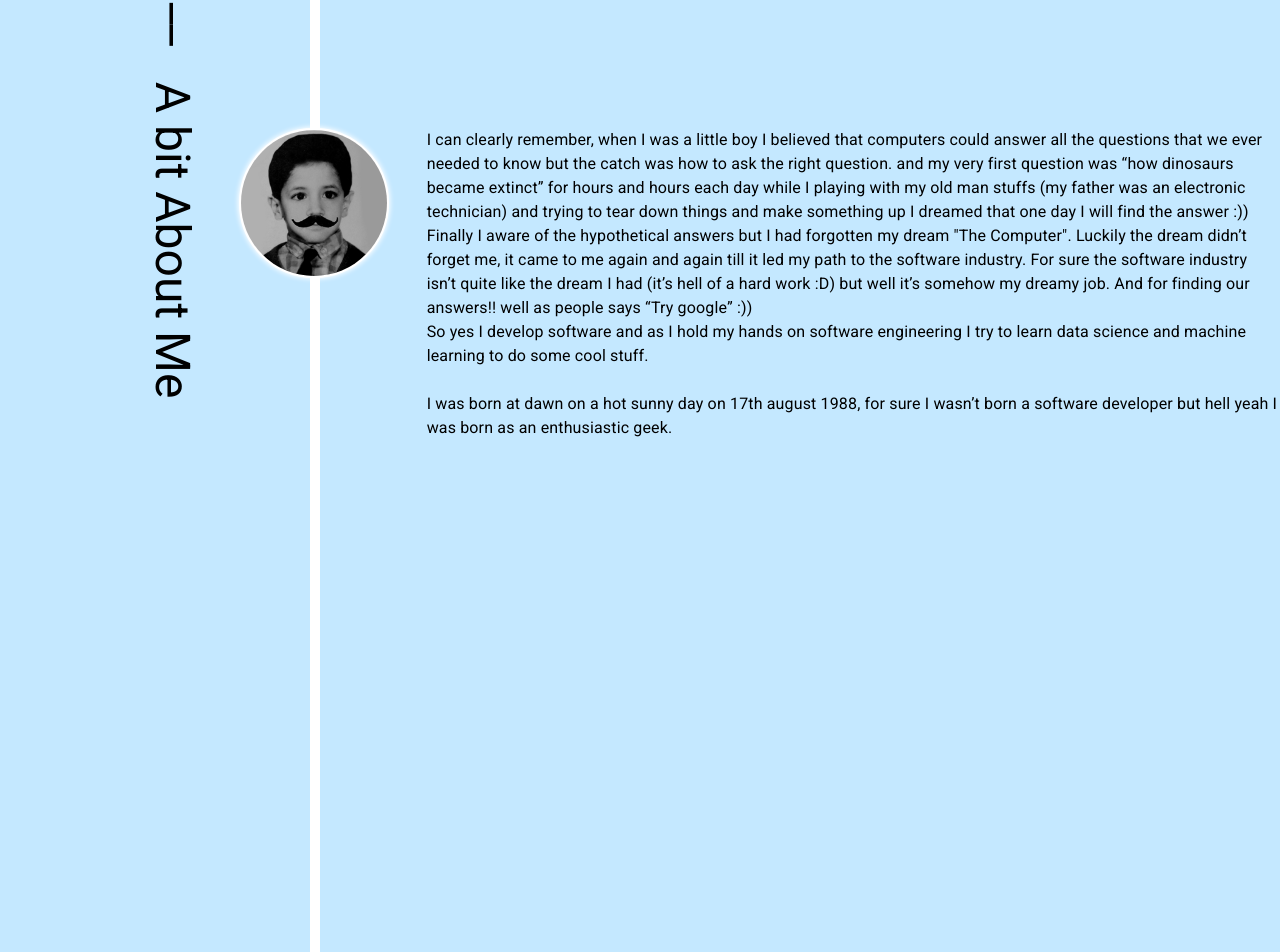
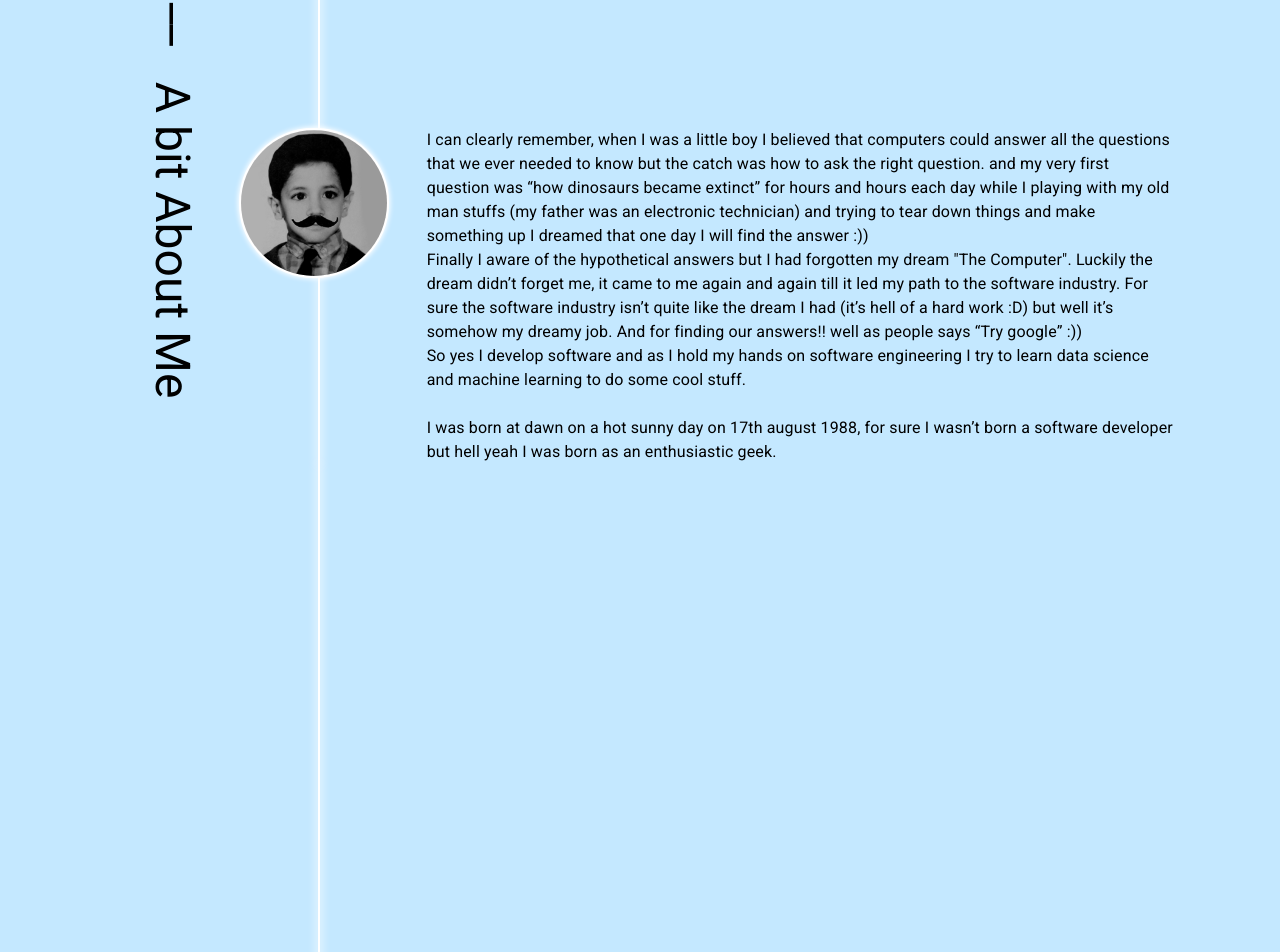
Before and after one commit to kianooshsanatkar/knsn_website, a React (Create React App) app: page / in a window 1280 px wide. Shown: the part 1712-2664 px from the top of the page. Built offline with nearby package versions, Linux system fonts and the light colour scheme.

Commit message:
clean codes a bit

```diff
--- a/src/components/sections/contact.component.jsx
+++ b/src/components/sections/contact.component.jsx
@@ -1,7 +1,7 @@
 import React from "react";
 import Grid from "@material-ui/core/Grid";
 import Typography from "@material-ui/core/Typography";
-import Hidden from '@material-ui/core/Hidden'
+import Hidden from "@material-ui/core/Hidden";
 import {
   LinkedIn,
   Twitter,
@@ -14,33 +14,47 @@ import {
 } from "@material-ui/icons";
 
 import Section from "./section.component";
-import {Empty} from './empty.component'
-
 
 export const Contact = (params) => {
   return (
-    <Section contact startEmpty
+    <Section
+      contact
+      startEmpty
       id={params.sectionId}
-      style={{ background: "#333", color: "#c4e8ff" }}
+      className="secondary-theme"
       title="Contact"
       symbolClasses="background-color-secondary border-color-secondary"
-      symbol={<Hidden smDown><AccountCircle
+      symbol={
+        <Hidden smDown>
+          <AccountCircle
             style={{ fontSize: "150px", margin: "-5px", color: "white" }}
-          /></Hidden>
+          />
+        </Hidden>
       }
     >
       <ContactInfo Icon={<PhoneAndroid />}>+98 91 22 89 77 35</ContactInfo>
       <ContactInfo Icon={<Phone />}>+98 21 22 44 72 95</ContactInfo>
-      <ContactInfo Icon={<Email />}>Me@KnSn.ir</ContactInfo>
-      <ContactInfo Icon={<GitHub />}>github.com/kianooshsanatkar</ContactInfo>
+      <ContactInfo Icon={<Email />}>
+        <a href="mailto:Me@KnSn.ir">Me@KnSn.ir</a>
+      </ContactInfo>
+      <ContactInfo Icon={<GitHub />}>
+        <a href="https://github.com/kianooshsanatkar">
+          github.com/kianooshsanatkar
+        </a>
+      </ContactInfo>
       <ContactInfo Icon={<LinkedIn />}>
-        linkedin.com/kianooshsanatkar
+        <a href="https://linkedin.com/kianooshsanatkar">
+          linkedin.com/kianooshsanatkar
+        </a>
       </ContactInfo>
-      <ContactInfo Icon={<Twitter />}>twitter.com/kianooshsnk</ContactInfo>
+      <ContactInfo Icon={<Twitter />}>
+        <a href="https://twitter.com/kianooshsnk">twitter.com/kianooshsnk</a>
+      </ContactInfo>
       <ContactInfo Icon={<Instagram />}>
-        instagram.com/kianooshsanatkar
+        <a href="https://instagram.com/kianooshsanatkar">
+          instagram.com/kianooshsanatkar
+        </a>
       </ContactInfo>
-      <Empty half />
     </Section>
   );
 };
--- a/src/components/sections/empty.component.jsx
+++ b/src/components/sections/empty.component.jsx
@@ -6,7 +6,8 @@ import './common.style.css'
 
 export const Empty = (params) => {
     return <Grid container>
-        <Grid item sm={3} className={'second-left-side '+ (params.half?'empty-left-side-half ':'empty-left-side ')+ params.className}>
+        <Grid item sm={3}>
+            <div className={"line " + (params.half?"line-half": "line-full")} ></div>
         </Grid>
         <Grid item sm={9}>
         </Grid>
--- a/src/components/sections/experiences.component.jsx
+++ b/src/components/sections/experiences.component.jsx
@@ -7,7 +7,7 @@ import { Hidden } from "@material-ui/core";
 
 export const Experiences = params =>{
   return(
-    <Section
+    <Section id={params.sectionId}
       title='Experiences'
       symbol={<Hidden mdDown><AssignmentTurnedInIcon style={{ fontSize: "100px", marginTop: "20px" }}/></Hidden>}>
         <Typography variant="body1" align="left">
--- a/src/components/sections/section.component.jsx
+++ b/src/components/sections/section.component.jsx
@@ -1,26 +1,45 @@
 /* eslint-disable import/no-anonymous-default-export */
 import { Grid, Hidden, Typography } from "@material-ui/core";
 import React from "react";
-import {Empty} from './empty.component'
+import { Empty } from "./empty.component";
 
 import "./common.style.css";
 
-
 export default (params) => {
   return (
-    <section style={params.style} id={params.id}>
-        {params.startEmpty?<Empty className={params.contact?'border-color-secondary ':''} />:null}
-      <Grid container className= 'section-container'>
-        <Grid item xs={12} md={3} className={(params.contact?'border-color-secondary ':' ') + " second-left-side"}>
-            <Typography variant="h3" className="left-side-text">
-                <Hidden smDown><span style={{padding:'0 .5em', marginLeft:'1em', verticalAlign:'super'}}> __ </span></Hidden>  { params.title}
-            </Typography>
+    <section className={params.className} style={params.style} id={params.id}>
+      {params.startEmpty ? (
+        <Empty className={params.contact ? "border-color-secondary " : ""} />
+      ) : null}
+      <Grid container className="section-container">
+        <Grid item xs={12} md={3}>
+          <div className={" line " + (params.contact ? "border-color-secondary " : " ") } ></div>
+          <Typography variant="h3" className="left-side-text">
+            <Hidden smDown>
+              <span
+                style={{
+                  padding: "0 .5em",
+                  marginLeft: "1em",
+                  verticalAlign: "super",
+                }}
+              >
+                {" "}
+                __{" "}
+              </span>
+            </Hidden>{" "}
+            {params.title}
+          </Typography>
         </Grid>
-        <Grid item className='small-icon-image' xs={12} md={1}>
-          <div className={params.symbolClasses+" middle-circle"}>{params.symbol}</div>
+        <Grid item className="small-icon-image" xs={12} md={1}>
+          <div className={params.symbolClasses + " middle-circle"}>
+            {params.symbol}
+          </div>
         </Grid>
-        <Grid item xs={12} md={8}>{params.children}</Grid>
-        {!params.startEmpty?<Empty className={params.contact?'border-color-secondary ':''} />:null}
+        <Grid item xs={12} md={7}>
+          {params.children}
+        </Grid>
+        <Grid item md={1}></Grid>
+        <Empty half={params.contact} className={params.contact ? "border-color-secondary " : ""} />
       </Grid>
     </section>
   );
```
Also changed, not shown: 1 other file (tests, documents, lock files or other folders).
